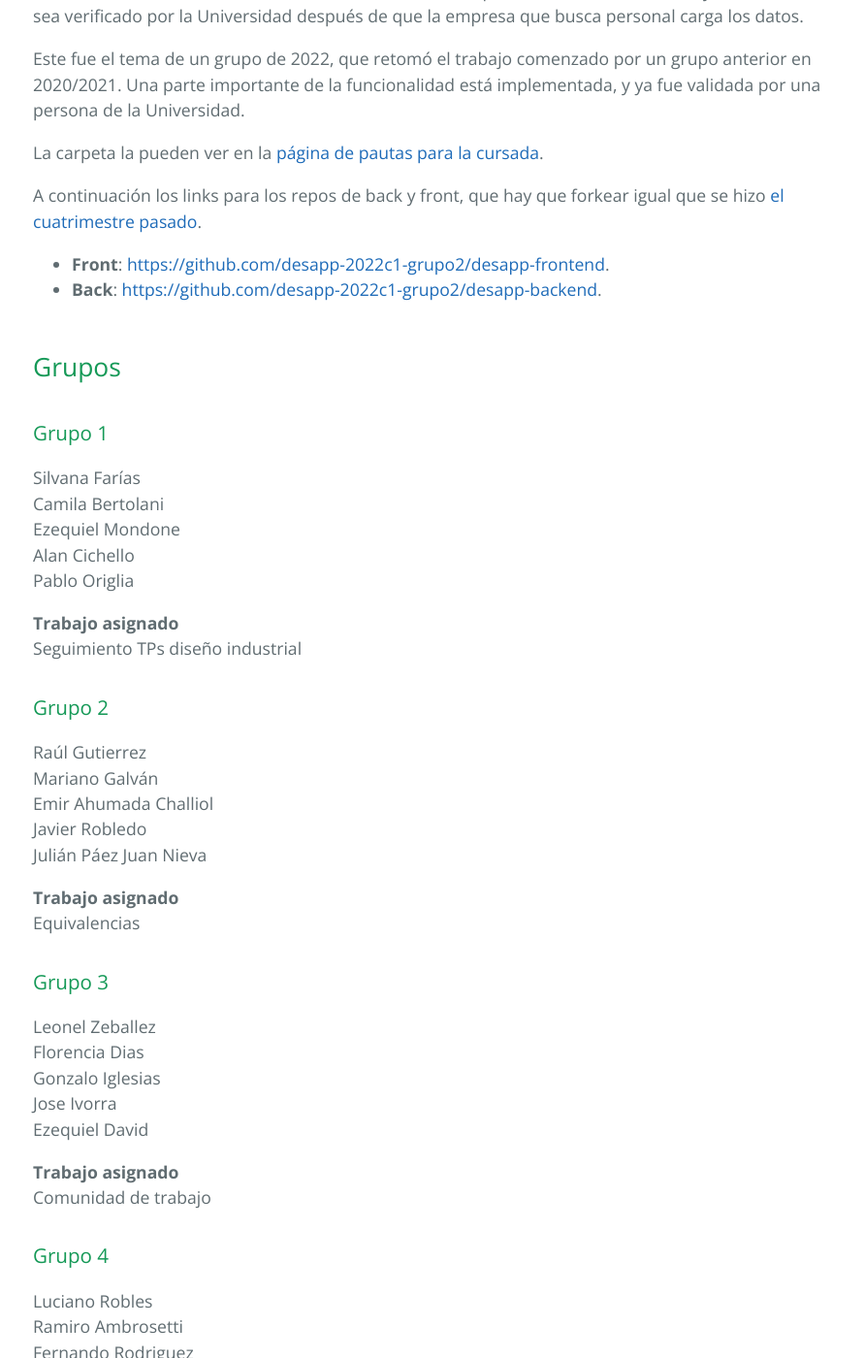
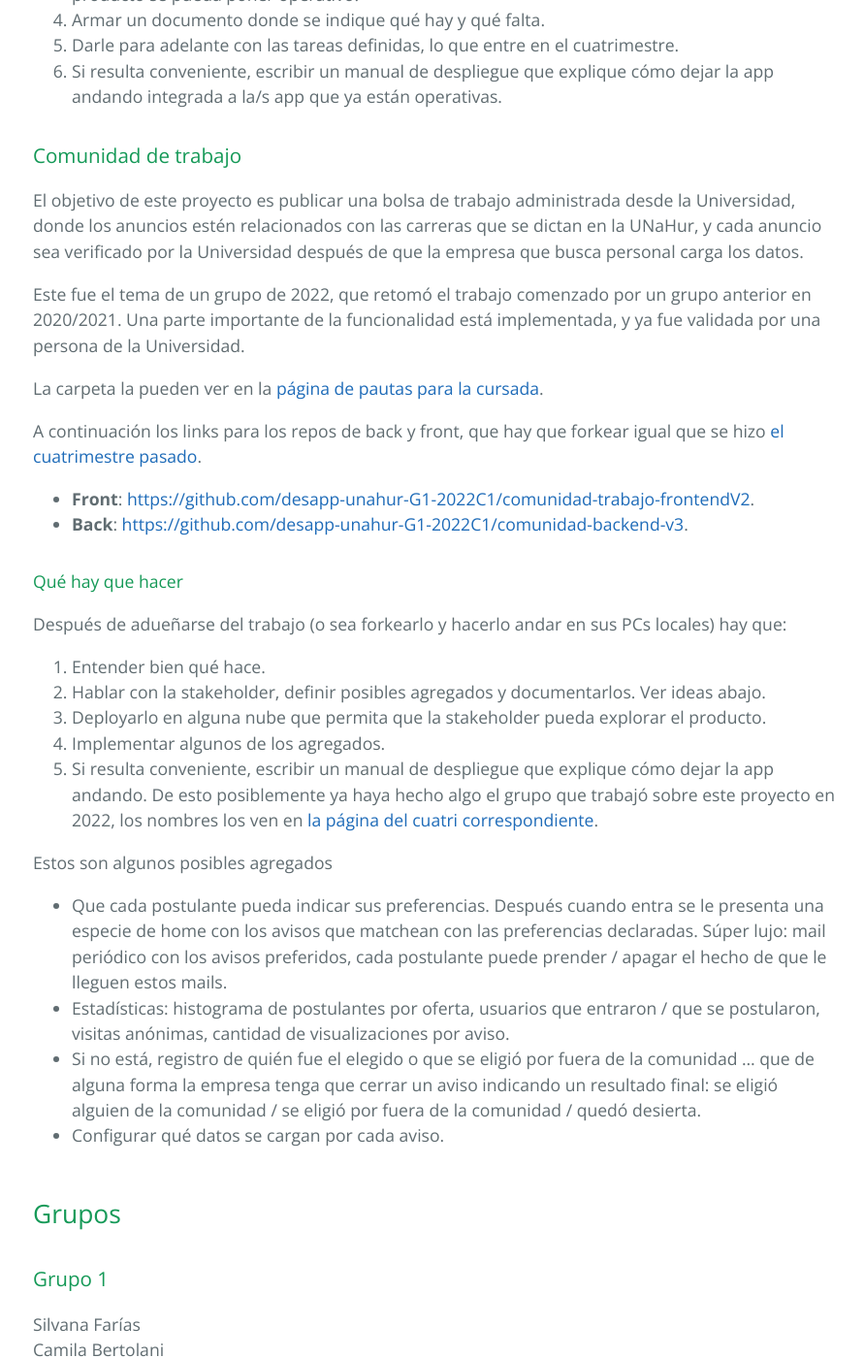
Before and after one commit to unahur-desapp/unahur-desapp-site, a Jekyll site: the page built from cuatrimestres/2023s2-pps.md, in a window 1280 px wide and 1400 px high, scrolled down 3204 px. Shown: the whole window at 97% size, without its empty margins (190-1081 px from the left). Built offline with Jekyll 4.4.1, drawn with Linux system fonts in a browser that asks for light colours; our own code applies the rules of GitHub Pages for plain Markdown files; some of the changed text lies outside the part shown.

Commit message:
2023s2 - ultimos? detalles y correcciones

```diff
--- a/cuatrimestres/2023s2-pps.md
+++ b/cuatrimestres/2023s2-pps.md
@@ -29,7 +29,7 @@ En el cuatrimestre anterior, tres grupos implementaron tres extensiones distinta
 **Grupo 4**
 [https://github.com/orgs/DesApp-2023c1-Grupo-4/repositories](https://github.com/orgs/DesApp-2023c1-Grupo-4/repositories)
 
-Qué hay que hacer:
+#### Qué hay que hacer:
 1. Reunir las extensiones en un único proyecto, juntando las mejoras hechas en un único repo, haciendo también los refactors que se consideren convenientes. <br/> Para esto creo que lo mejor es que los agreguemos al repo de donde se forkearon los otros tres, y que "acumulen" en ese, hacer un PR de un fork al original es sencillo.
 2. Tener andando una versión en alguna nube que Fernando y/o nosotros podamos acceder para mirar el producto.
 3. Una vez que tengan todo andando en la nube, mostrárselo a Fernando Puricelli que es el stakeholder, y resolver qué agregado/s hacen falta para ponerlo operativo.
@@ -51,7 +51,8 @@ En el cuatrimestre anterior, dos grupos implementaron tres extensiones distintas
 **Grupo 5**
 [https://github.com/orgs/DessApp-2023c1-Grupo-5/repositories](https://github.com/orgs/DessApp-2023c1-Grupo-5/repositories)
 
-Qué hay que hacer: es parecido a equivalencias, pero tal vez más acotado, porque a este proyecto tal vez le falten más cosas para poder usarse.
+#### Qué hay que hacer
+Es parecido a equivalencias, pero tal vez más acotado, porque a este proyecto tal vez le falten más cosas para poder usarse.
 
 Qué hay que hacer:
 1. Reunir las extensiones en un único proyecto, juntando las mejoras hechas en un único repo, haciendo también los refactors que se consideren convenientes. <br/> Para esto creo que lo mejor es que los agreguemos al repo de donde se forkearon los otros dos, y que "acumulen" en ese, hacer un PR de un fork al original es sencillo.
@@ -67,15 +68,16 @@ El objetivo es desarrollar funcionalidades que se integran dentro de un sistema
 La carpeta la pueden ver en la [página de pautas para la cursada](../pautas-para-la-cursada.md).
 
 A continuación los links para los repos de back y front, que hay que forkear igual que se hizo [el cuatrimestre pasado](../cuatrimestres/2023s1.md).
-- **Front**: [https://github.com/desapp-unahur-G1-2022C1/comunidad-trabajo-frontendV2](https://github.com/desapp-unahur-G1-2022C1/comunidad-trabajo-frontendV2).
-- **Back**: [https://github.com/desapp-unahur-G1-2022C1/comunidad-backend-v3](https://github.com/desapp-unahur-G1-2022C1/comunidad-backend-v3).
+- **Front**: [https://github.com/desapp-2022c1-grupo2/desapp-frontend](https://github.com/desapp-2022c1-grupo2/desapp-frontend).
+- **Back**: [https://github.com/desapp-2022c1-grupo2/desapp-backend](https://github.com/desapp-2022c1-grupo2/desapp-backend).
 
-Hay que
-1. Reflotar lo que se hizo en el 2do cuatri 2022, dejarlo andando. **Importante** - entender de qué se trata. Cualquier cosa pueden consultar con sus compañeres que lo desarrollaron, los encuentran en [la página de las cursadas 2022](../cuatrimestres/2022s1.md).
-1. Mostrarle al stakeholder (ya les pasaremos el contacto) lo que hay, y plantear siguientes pasos.
-1. Organizar tareas necesarias para que se pueda poner operativo.
+#### Qué hay que hacer
+1. Reflotar lo que se hizo en el 2do cuatri 2022, dejarlo andando. <br/> **Importante** - entender de qué se trata. <br/> Cualquier cosa pueden consultar con sus compañeres que lo desarrollaron, los encuentran en [la página de las cursadas 2022](../cuatrimestres/2022s1.md).
+1. Mostrarle al stakeholder (ya les pasaremos el contacto) lo que hay, y plantear siguientes pasos. Entender la relación entre la app que estamos construyendo y la/s app que ya están operativas con las que hay que integrarse.
+1. Entender cuáles son las tareas necesarias (de funcionalidades y/o de infrastructura) para que el producto se pueda poner operativo.
 2. Armar un documento donde se indique qué hay y qué falta.
 3. Darle para adelante con las tareas definidas, lo que entre en el cuatrimestre.
+4. Si resulta conveniente, escribir un manual de despliegue que explique cómo dejar la app andando integrada a la/s app que ya están operativas.
 
 
 ### Comunidad de trabajo
@@ -87,8 +89,22 @@ Una parte importante de la funcionalidad está implementada, y ya fue validada p
 La carpeta la pueden ver en la [página de pautas para la cursada](../pautas-para-la-cursada.md).
 
 A continuación los links para los repos de back y front, que hay que forkear igual que se hizo [el cuatrimestre pasado](../cuatrimestres/2023s1.md).
-- **Front**: [https://github.com/desapp-2022c1-grupo2/desapp-frontend](https://github.com/desapp-2022c1-grupo2/desapp-frontend).
-- **Back**: [https://github.com/desapp-2022c1-grupo2/desapp-backend](https://github.com/desapp-2022c1-grupo2/desapp-backend).
+- **Front**: [https://github.com/desapp-unahur-G1-2022C1/comunidad-trabajo-frontendV2](https://github.com/desapp-unahur-G1-2022C1/comunidad-trabajo-frontendV2).
+- **Back**: [https://github.com/desapp-unahur-G1-2022C1/comunidad-backend-v3](https://github.com/desapp-unahur-G1-2022C1/comunidad-backend-v3).
+
+#### Qué hay que hacer
+Después de adueñarse del trabajo (o sea forkearlo y hacerlo andar en sus PCs locales) hay que:
+1. Entender bien qué hace.
+1. Hablar con la stakeholder, definir posibles agregados y documentarlos. Ver ideas abajo.
+1. Deployarlo en alguna nube que permita que la stakeholder pueda explorar el producto.
+1. Implementar algunos de los agregados.
+2. Si resulta conveniente, escribir un manual de despliegue que explique cómo dejar la app andando. De esto posiblemente ya haya hecho algo el grupo que trabajó sobre este proyecto en 2022, los nombres los ven en [la página del cuatri correspondiente](../cuatrimestres/2022s1.md).
+
+Estos son algunos posibles agregados
+- Que cada postulante pueda indicar sus preferencias. Después cuando entra se le presenta una especie de home con los avisos que matchean con las preferencias declaradas. Súper lujo: mail periódico con los avisos preferidos, cada postulante puede prender / apagar el hecho de que le lleguen estos mails.
+- Estadísticas: histograma de postulantes por oferta, usuarios que entraron / que se postularon, visitas anónimas, cantidad de visualizaciones por aviso.
+- Si no está, registro de quién fue el elegido o que se eligió por fuera de la comunidad … que de alguna forma la empresa tenga que cerrar un aviso indicando un resultado final: se eligió alguien de la comunidad / se eligió por fuera de la comunidad / quedó desierta.
+- Configurar qué datos se cargan por cada aviso.
 
 
 ## Grupos
```
